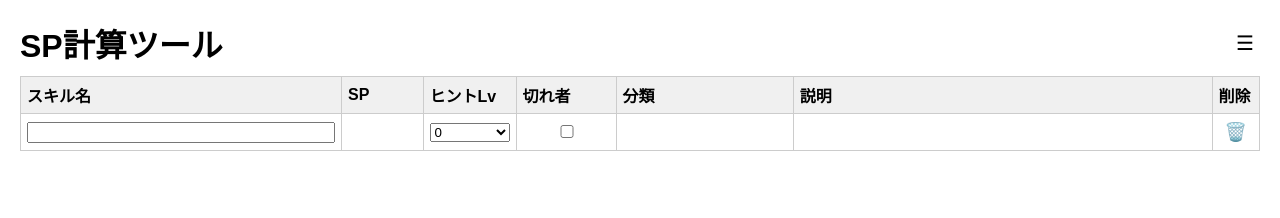
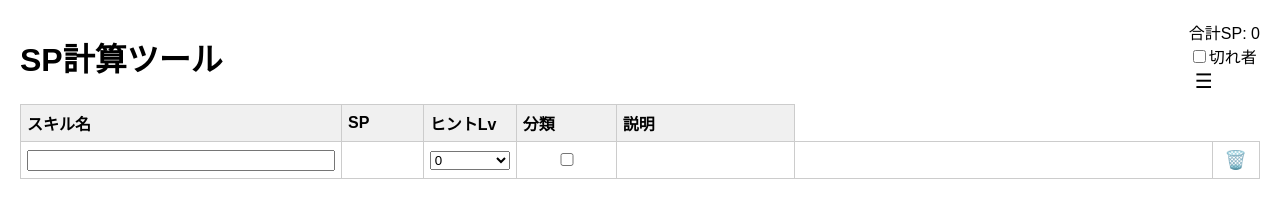
Before and after one commit to tom0-shibi/sp-keisan-tool, a plain HTML site: page index.html in a window 1280 px wide. Drawn offline with Linux system fonts and the light colour scheme.

Commit message:
Update index.html

```diff
--- a/index.html
+++ b/index.html
@@ -8,6 +8,9 @@
 <body>
   <header>
     <h1>SP計算ツール</h1>
+    <div class="header-right">
+      <div>合計SP: <span id="totalSP">0</span></div>
+      <label><input type="checkbox" id="kiremonoHeader">切れ者</label>
       <nav class="menu">
         <button id="menuButton">☰</button>
         <ul id="menuList" class="hidden">
@@ -16,6 +19,7 @@
           <li><button id="shareBtn">画面を共有</button></li>
         </ul>
       </nav>
+    </div>
   </header>
 
   <main>
@@ -25,10 +29,8 @@
           <th>スキル名</th>
           <th>SP</th>
           <th>ヒントLv</th>
-          <th>切れ者</th>
           <th>分類</th>
           <th>説明</th>
-          <th>削除</th>
         </tr>
       </thead>
       <tbody>
```
Lines whose indentation alone changed are shown as unchanged.
